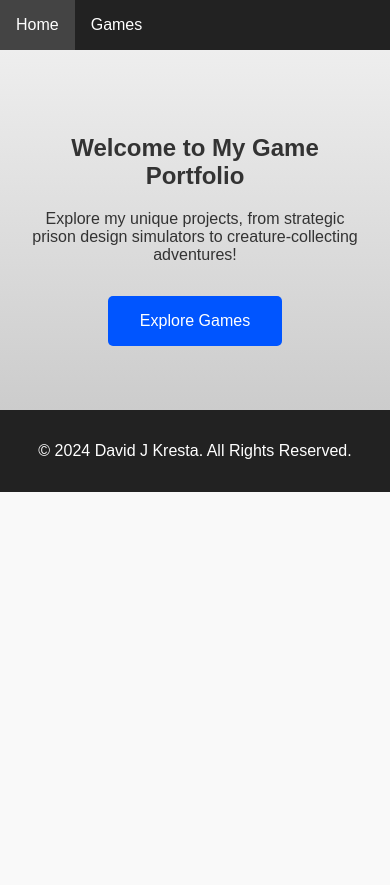
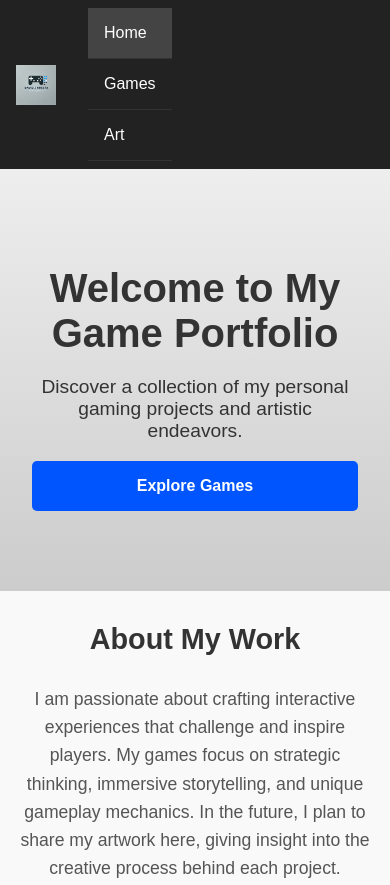
Before and after one commit to davidjkresta/davidjkresta.github.io, a plain HTML site: page index.html in a window 390 px wide. Shown: the top 885 px of the page. Before the commit the page ends 844 px from the top, so only its background shows below. Drawn offline with Linux system fonts and the light colour scheme.

Commit message:
first website update before adding browser play of python games

```diff
--- a/css/style.css
+++ b/css/style.css
@@ -5,15 +5,36 @@ body {
     background: #f9f9f9;
 }
 
+header, footer, section, nav {
+    display: block;
+}
+
 .navbar {
     background: #222;
-    padding: 0;
-    margin: 0;
+    display: flex;
+    align-items: center;
+    padding: 0.5em 1em;
+}
+
+.logo-link {
+    margin-right: 2em;
+}
+
+.logo {
+    height: 40px;
+    width: auto;
+    vertical-align: middle;
 }
 
 .navbar ul {
     list-style: none;
+    margin: 0;
+    padding: 0;
     display: flex;
+    flex-wrap: nowrap;
+}
+
+.navbar li {
     margin: 0;
     padding: 0;
 }
@@ -35,8 +56,13 @@ body {
     background: linear-gradient(#eee, #ccc);
 }
 
-.hero-logo {
-    max-width: 200px;
+.hero h1 {
+    margin-bottom: 0.5em;
+    font-size: 2.5em;
+}
+
+.hero p {
+    font-size: 1.2em;
     margin-bottom: 1em;
 }
 
@@ -48,19 +74,44 @@ body {
     border-radius: 5px;
     display: inline-block;
     margin-top: 1em;
+    font-weight: bold;
 }
 
 .cta-button:hover {
     background: #0033aa;
 }
 
-.games-list {
+.intro-section {
+    max-width: 800px;
+    margin: 2em auto;
+    padding: 0 1em;
+    text-align: center;
+}
+
+.intro-section h2 {
+    margin-bottom: 1em;
+    font-size: 1.8em;
+}
+
+.intro-section p {
+    line-height: 1.6;
+    font-size: 1.1em;
+    color: #555;
+}
+
+.games-list, .art-gallery {
     max-width: 800px;
     margin: 2em auto;
     padding: 0 1em;
 }
 
-.games-list article {
+.games-list h1, .art-gallery h1 {
+    font-size: 2em;
+    margin-bottom: 1em;
+    text-align: center;
+}
+
+.games-list article, .art-gallery .art-piece {
     background: #fff;
     padding: 1em;
     margin-bottom: 1em;
@@ -68,7 +119,7 @@ body {
     border: 1px solid #ddd;
 }
 
-.games-list h2 {
+.games-list h2, .art-gallery h2 {
     margin-top: 0;
 }
 
@@ -76,6 +127,8 @@ body {
     max-width: 100%;
     display: block;
     margin: 1em 0;
+    border: 1px solid #ccc;
+    border-radius: 5px;
 }
 
 footer {
@@ -83,4 +136,22 @@ footer {
     color: #fff;
     text-align: center;
     padding: 1em 0;
+    margin-top: 4em;
 }
+
+footer p {
+    margin: 0;
+}
+
+@media (max-width: 600px) {
+    .cta-button {
+        display: block;
+        margin: 1em auto;
+    }
+    .navbar ul {
+        flex-direction: column;
+    }
+    .navbar li a {
+        border-bottom: 1px solid #333;
+    }
+}
--- a/index.html
+++ b/index.html
@@ -10,21 +10,31 @@
 <body>
     <header>
         <nav class="navbar">
+            <a href="index.html" class="logo-link">
+                <img src="img/logo.png" alt="Logo" class="logo">
+            </a>
             <ul>
-                <li><a href="index.html">Home</a></li>
+                <li><a href="index.html" class="active">Home</a></li>
                 <li><a href="games/index.html">Games</a></li>
+                <li><a href="art/index.html">Art</a></li>
             </ul>
         </nav>
     </header>
 
     <section class="hero">
         <h1>Welcome to My Game Portfolio</h1>
-        <p>Explore my unique projects, from strategic prison design simulators to creature-collecting adventures!</p>
+        <p>Discover a collection of my personal gaming projects and artistic endeavors.</p>
         <a class="cta-button" href="games/index.html">Explore Games</a>
+    </section>
+
+    <section class="intro-section">
+        <h2>About My Work</h2>
+        <p>I am passionate about crafting interactive experiences that challenge and inspire players. My games focus on strategic thinking, immersive storytelling, and unique gameplay mechanics. In the future, I plan to share my artwork here, giving insight into the creative process behind each project.</p>
     </section>
 
     <footer>
         <p>&copy; 2024 David J Kresta. All Rights Reserved.</p>
     </footer>
+    <script src="js/main.js"></script>
 </body>
 </html>
```
Also changed, not shown: art/index.html (added, +32 -0 lines), games/index.html (+8 -5 lines), games/prison_architect.html (+9 -15 lines).
